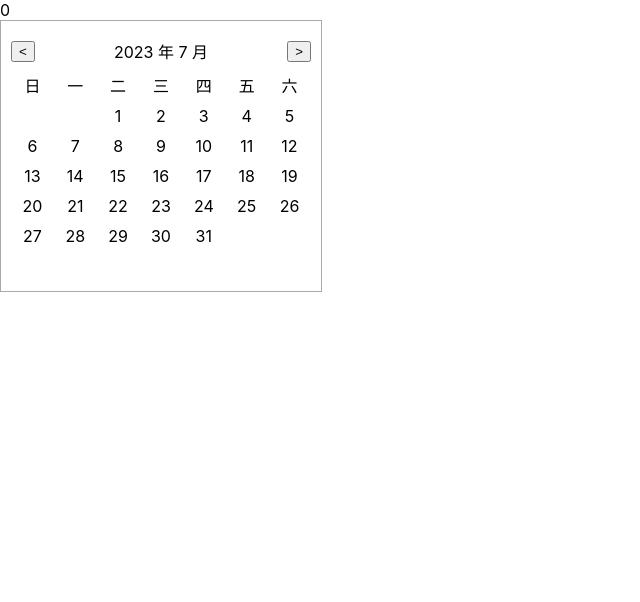
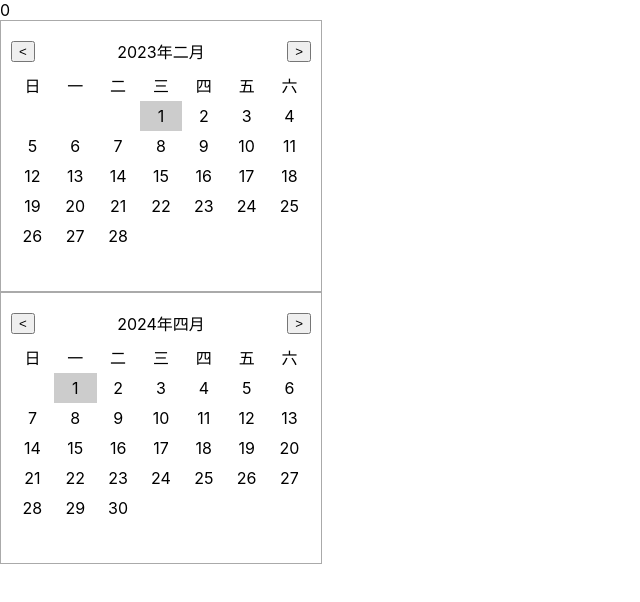
Before and after one commit to VegetableBirddd/Advanced-with-React, a React (Create React App) app: page / in a window 1280 px wide. Shown: the top 602 px of the page, without its empty margins (0-640 px from the left). Built offline with nearby package versions, Linux system fonts and the light colour scheme.

Commit message:
update: miniCalendar( completed )

```diff
--- a/src/App.tsx
+++ b/src/App.tsx
@@ -1,5 +1,25 @@
-import { useEffect, useState } from "react";
-import MiniCalendar from "./components/MiniCalendar";
+import { useEffect, useRef, useState } from "react";
+import MiniCalendar, { CalendarRef } from "./components/MiniCalendar";
+import Calendar from "./components/MiniCalendar";
+
+function Test() {
+  const calendarRef = useRef<CalendarRef>(null);
+
+  useEffect(() => {
+    console.log(calendarRef.current?.getDate().toLocaleDateString());
+
+    setTimeout(() => {
+      calendarRef.current?.setDate(new Date(2024, 3, 1));
+    }, 3000);
+  }, []);
+
+  return <div>
+    {/* <Calendar value={new Date('2023-3-1')} onChange={(date: Date) => {
+        alert(date.toLocaleDateString());
+    }}></Calendar> */}
+    <Calendar ref={calendarRef} value={new Date('2024-8-15')}></Calendar>
+  </div>
+}
 
 function App() {
   const [num, setNum] = useState(0);
@@ -19,7 +39,8 @@
   return (
     <>
       <div onClick={() => setNum((prevNum) => prevNum + 1)}>{num}</div>
-      <MiniCalendar />
+      <MiniCalendar value={new Date('2023-2-1')} onChange={(date)=>{alert(date)}}/>
+      <Test />
     </>
 
   );
--- a/src/components/MiniCalendar/index.css
+++ b/src/components/MiniCalendar/index.css
@@ -23,7 +23,7 @@
     line-height: 30px;
   }
 
-  .day:hover {
+  .day:hover, .selected {
     background-color: #ccc;
     cursor: pointer;
   }
--- a/src/components/MiniCalendar/index.tsx
+++ b/src/components/MiniCalendar/index.tsx
@@ -1,13 +1,94 @@
-import React from 'react';
+import React, { useEffect, useImperativeHandle, useRef, useState } from 'react';
 import './index.css';
 
-export function Calendar() {
+interface CalendarProps {
+  value?: Date,
+  onChange?: (date: Date) => void
+}
+
+export interface CalendarRef {
+  getDate: () => Date,
+  setDate: (date: Date) => void,
+}
+
+const InternalCalendar: React.ForwardRefRenderFunction<CalendarRef, CalendarProps> = (props, ref) => {
+  const {
+    value = new Date(),
+    onChange,
+  } = props;
+
+  const [date, setDate] = useState(value);
+
+  useImperativeHandle(ref, () => {
+    return {
+      getDate() {
+        return date;
+      },
+      setDate(date: Date) {
+        setDate(date)
+      }
+    }
+  });
+
+  const handlePrevMonth = () => {
+    setDate(new Date(date.getFullYear(), date.getMonth() - 1, 1));
+  };
+
+  const handleNextMonth = () => {
+    setDate(new Date(date.getFullYear(), date.getMonth() + 1, 1));
+  };
+
+  const monthNames = [
+    '一月',
+    '二月',
+    '三月',
+    '四月',
+    '五月',
+    '六月',
+    '七月',
+    '八月',
+    '九月',
+    '十月',
+    '十一月',
+    '十二月',
+  ];
+
+  const daysOfMonth = (year: number, month: number) => {
+    return new Date(year, month + 1, 0).getDate();
+  };
+
+  const firstDayOfMonth = (year: number, month: number) => {
+    return new Date(year, month, 1).getDay();
+  };
+
+  const renderDays = () => {
+    const days = [];
+
+    const daysCount = daysOfMonth(date.getFullYear(), date.getMonth());
+    const firstDay = firstDayOfMonth(date.getFullYear(), date.getMonth());
+
+    for (let i = 0; i < firstDay; i++) {
+      days.push(<div key={`empty-${i}`} className="empty"></div>);
+    }
+
+    for (let i = 1; i <= daysCount; i++) {
+      const clickHandler = onChange?.bind(null, new Date(date.getFullYear(), date.getMonth(), i));
+      if(i === date.getDate()) {
+        days.push(<div key={i} className="day selected" onClick={clickHandler}>{i}</div>);
+      } else {
+        days.push(<div key={i} className="day" onClick={clickHandler}>{i}</div>);
+      }
+    }
+
+    return days;
+  };
+
   return (
     <div className="calendar">
       <div className="header">
-        <button>&lt;</button>
-        <div>2023 年 7 月</div>
-        <button>&gt;</button>
+        <button onClick={handlePrevMonth}>&lt;</button>
+        <div>{date.getFullYear()}年{monthNames[date.getMonth()]}</div>
+        <button onClick={handleNextMonth}>&gt;</button>
       </div>
       <div className="days">
         <div className="day">日</div>
@@ -17,42 +98,13 @@
         <div className="day">四</div>
         <div className="day">五</div>
         <div className="day">六</div>
-        <div className="empty"></div>
-        <div className="empty"></div>
-        <div className="day">1</div>
-        <div className="day">2</div>
-        <div className="day">3</div>
-        <div className="day">4</div>
-        <div className="day">5</div>
-        <div className="day">6</div>
-        <div className="day">7</div>
-        <div className="day">8</div>
-        <div className="day">9</div>
-        <div className="day">10</div>
-        <div className="day">11</div>
-        <div className="day">12</div>
-        <div className="day">13</div>
-        <div className="day">14</div>
-        <div className="day">15</div>
-        <div className="day">16</div>
-        <div className="day">17</div>
-        <div className="day">18</div>
-        <div className="day">19</div>
-        <div className="day">20</div>
-        <div className="day">21</div>
-        <div className="day">22</div>
-        <div className="day">23</div>
-        <div className="day">24</div>
-        <div className="day">25</div>
-        <div className="day">26</div>
-        <div className="day">27</div>
-        <div className="day">28</div>
-        <div className="day">29</div>
-        <div className="day">30</div>
-        <div className="day">31</div>
+        {renderDays()}
       </div>
     </div>
   );
 }
 
+const Calendar = React.forwardRef(InternalCalendar);
+
+
 export default Calendar;
```
